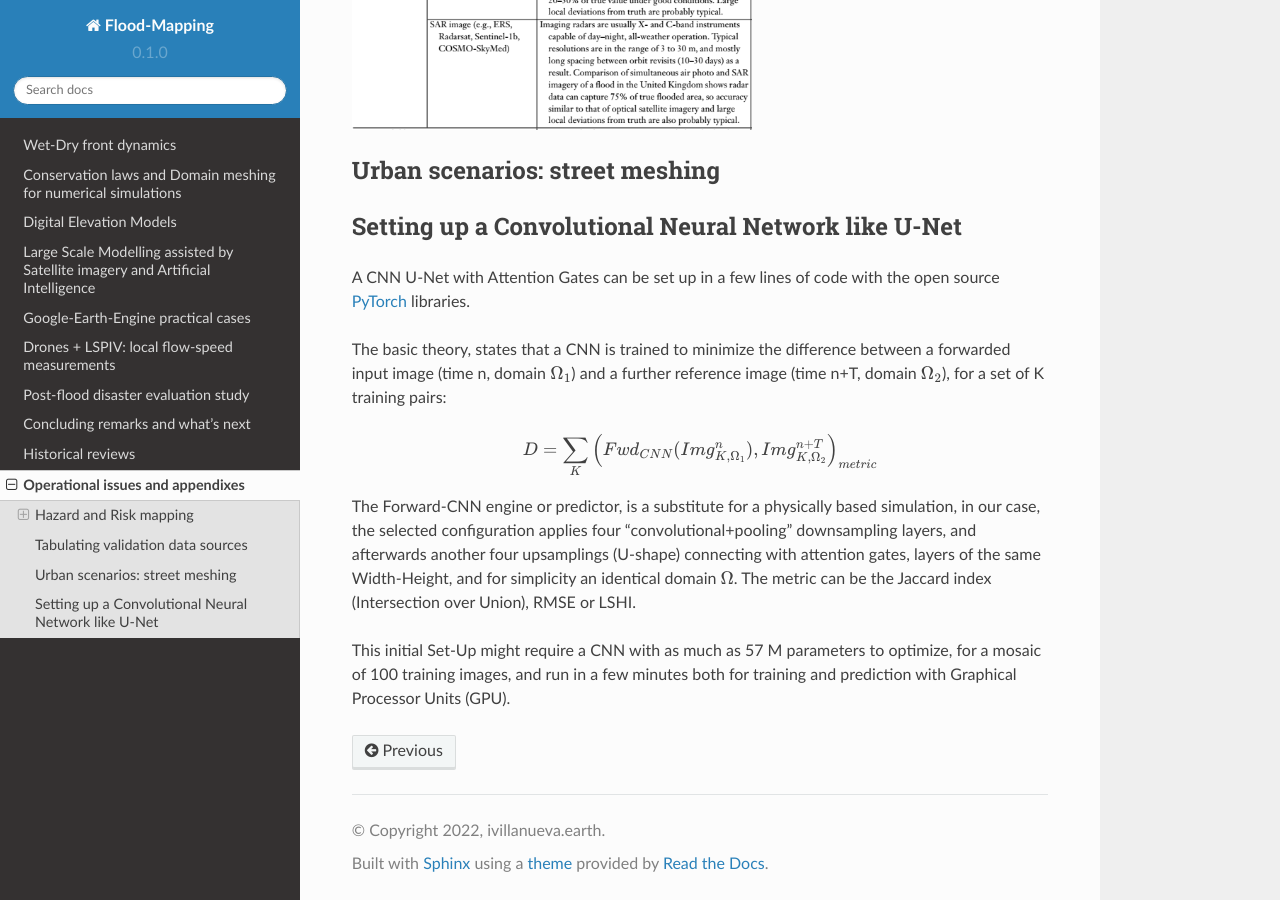
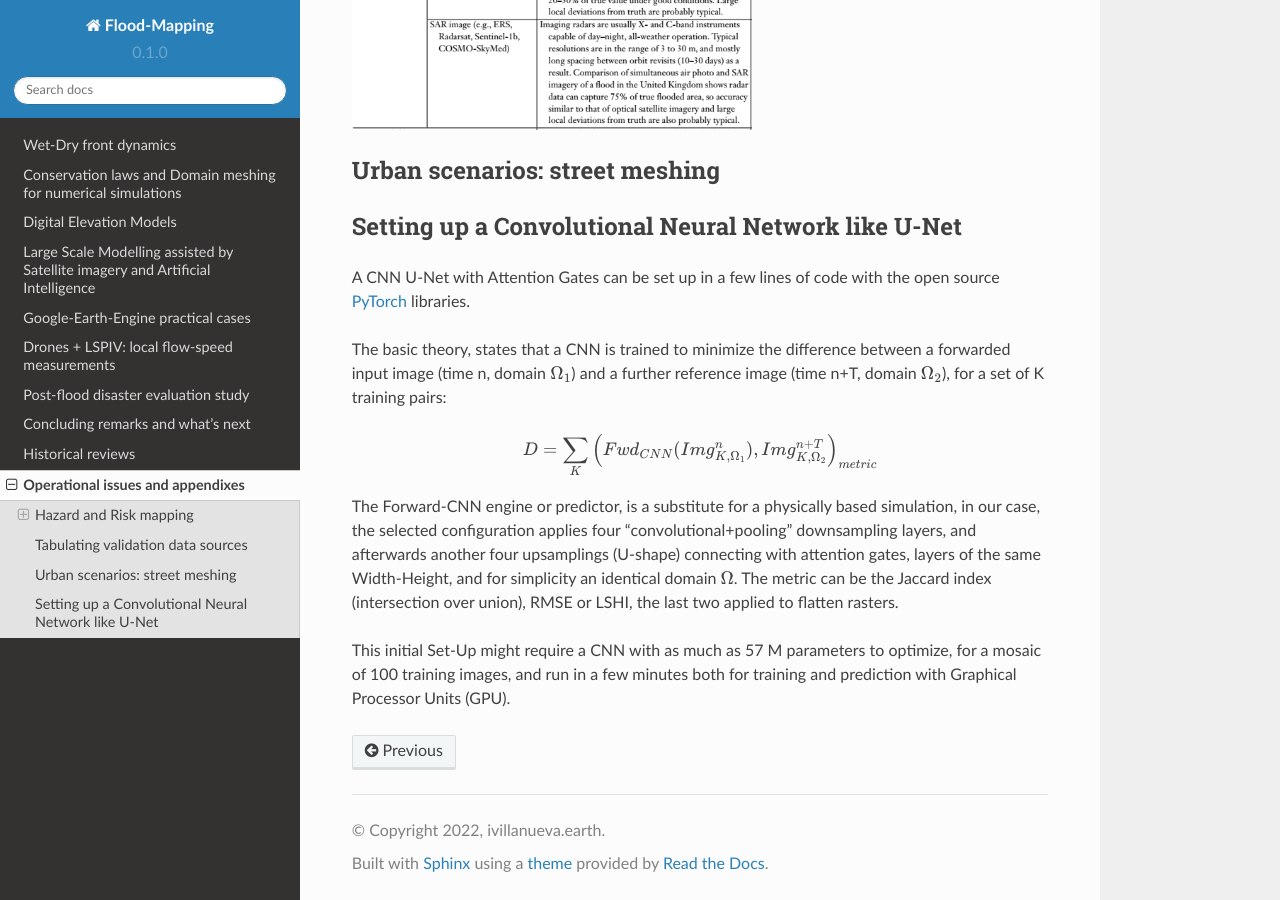
Before and after one commit to ivillamadrid/FloodMapping, a Sphinx documentation site: the page built from docs/source/operational_appx.rst, in a window 1280 px wide and 900 px high, scrolled down 1661 px. Built offline with Sphinx 7.4.7 and the Read the Docs theme 2.0.0, drawn with Linux system fonts in a browser that asks for light colours.

Commit message:
Update operational_appx.rst

```diff
--- a/docs/source/operational_appx.rst
+++ b/docs/source/operational_appx.rst
@@ -75,6 +75,6 @@ and a further reference  image (time n+T, domain :math:`\Omega_2`), for a set of
 
 The Forward-CNN engine or predictor, is a substitute for a physically based simulation, in our case, the selected configuration applies four "convolutional+pooling" downsampling layers, and afterwards another four upsamplings (U-shape)
 connecting with attention gates, layers of the same Width-Height, and for simplicity an identical domain :math:`\Omega`. The metric can be the
-Jaccard index (Intersection over Union), RMSE or LSHI.
+Jaccard index (intersection over union), RMSE or LSHI, the last two applied to flatten rasters.
 
 This initial Set-Up might require a CNN with as much as 57 M parameters to optimize, for a mosaic of 100 training images, and run in a few minutes both for training and prediction with Graphical Processor Units (GPU).
```
